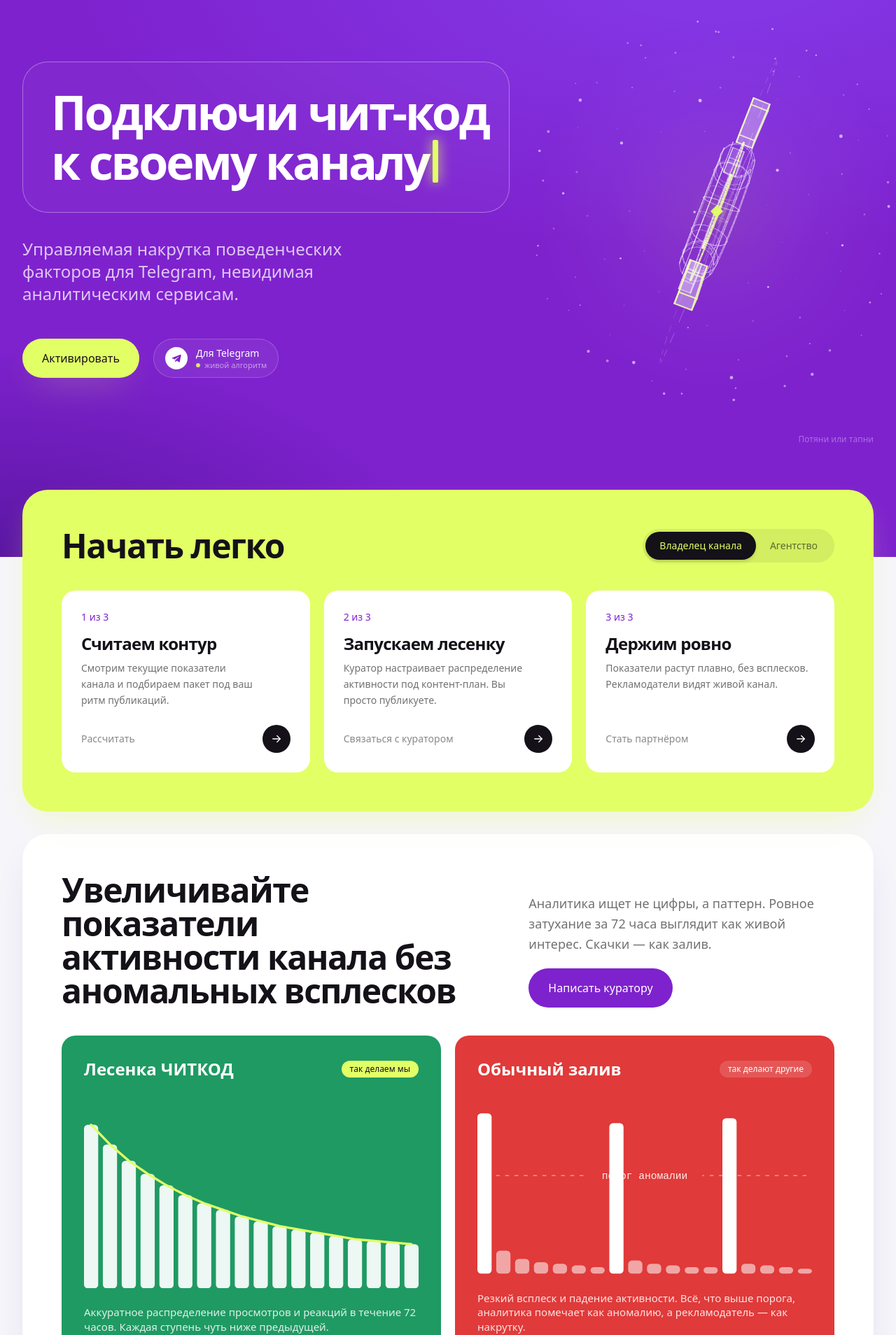
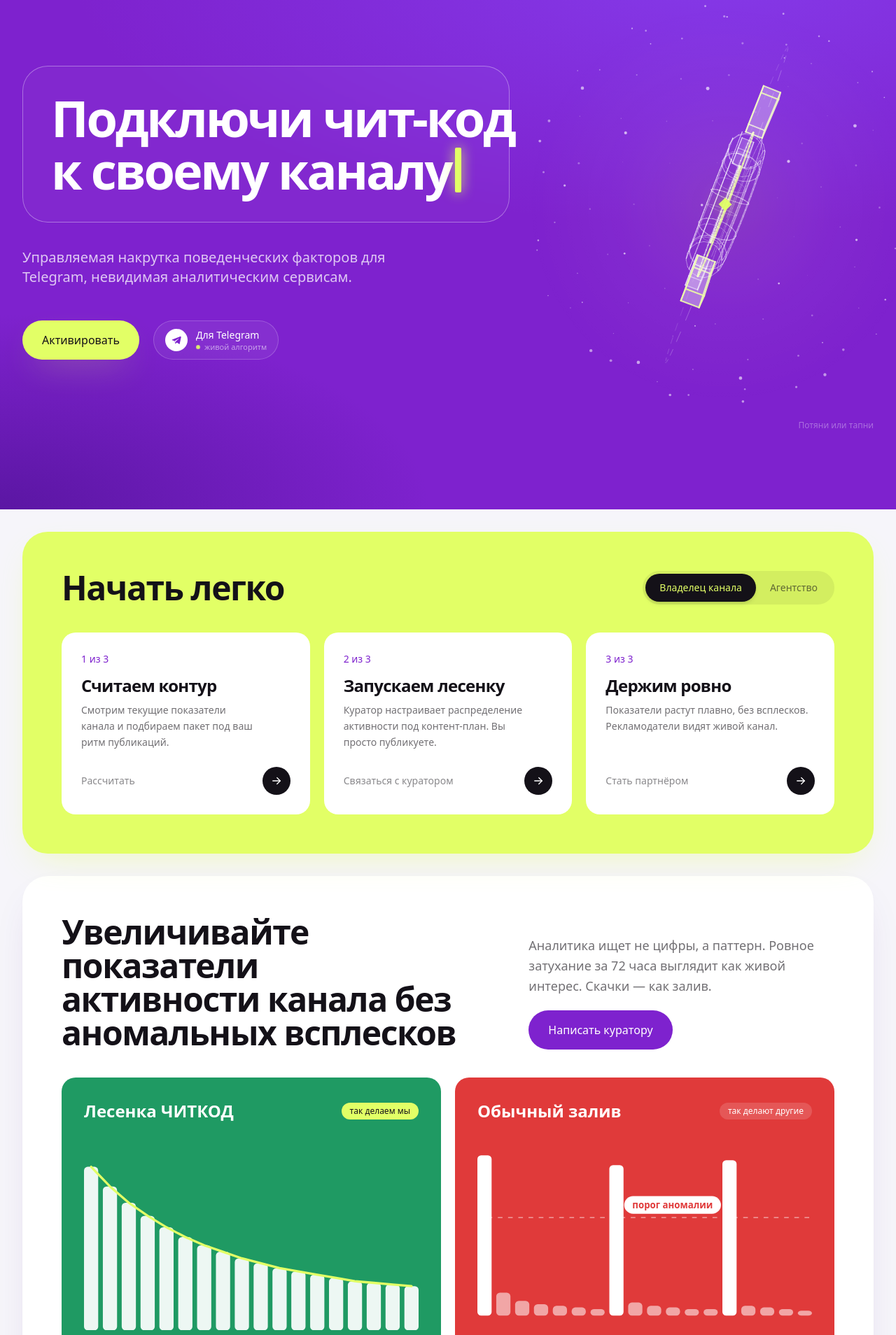
Before and after one commit to oliversmith7689-dev/chitcode-site, a React (Vite) app: page / in a window 1280 px wide. Shown: the part 120-2028 px from the top of the page at 70% size. Built offline with nearby package versions, Linux system fonts and the light colour scheme.

Commit message:
fix: вёрстка на широких экранах — контейнер до 1600px, убран ступенчатый обрыв фиолетового, читаемый порог аномалии

```diff
--- a/App.tsx
+++ b/App.tsx
@@ -64,7 +64,7 @@ const App: React.FC = () => {
       <Header />
       <Hero />
 
-      <main className="relative -mt-16 md:-mt-24 z-10 space-y-6 md:space-y-8 pb-6 md:pb-8">
+      <main className="relative z-10 pt-6 md:pt-8 space-y-6 md:space-y-8 pb-6 md:pb-8">
         <section id="start" className="scroll-mt-24"><StartEasy role={role} setRole={setRole} /></section>
         <section><SmoothVsSpike /></section>
         <section className="py-10 md:py-16"><ComparisonSection role={role} /></section>
--- a/components/ComparisonSection.tsx
+++ b/components/ComparisonSection.tsx
@@ -49,7 +49,7 @@ const ComparisonSection: React.FC<{ role: UserRole }> = ({ role }) => {
         {role === 'agency' ? 'Результат для клиента за 24 часа' : 'Результат за 24 часа'}
       </h2>
 
-      <div className="grid md:grid-cols-2 gap-4 md:gap-6 max-w-6xl mx-auto">
+      <div className="grid md:grid-cols-2 gap-4 md:gap-6">
         <div className="card p-7 sm:p-10 md:p-12 flex flex-col justify-between">
           <div>
             <div className="text-sm text-brand-ink/40 mb-10">Обычный путь</div>
--- a/components/Hero.tsx
+++ b/components/Hero.tsx
@@ -9,18 +9,18 @@ const Hero: React.FC = () => (
     <div className="absolute inset-0 -z-10 bg-brand-purple" />
     <div className="absolute inset-0 -z-10 bg-[radial-gradient(120%_80%_at_80%_0%,rgba(139,77,255,.55),transparent_60%),radial-gradient(80%_60%_at_0%_100%,rgba(76,17,145,.7),transparent_60%)]" />
 
-    <div className="container-x relative pt-6 md:pt-10 pb-28 md:pb-40">
+    <div className="container-x relative pt-6 md:pt-10 pb-20 md:pb-28">
       <div className="grid lg:grid-cols-12 gap-8 items-center">
         {/* Текст */}
         <div className="lg:col-span-7 relative z-10">
           <div className="inline-block rounded-[28px] md:rounded-[36px] border border-white/35 px-5 py-5 sm:px-8 sm:py-7 md:px-10 md:py-9 backdrop-blur-[2px] bg-white/[.03] relative max-w-full">
-            <h1 className="text-white text-[34px] leading-[1.04] sm:text-[52px] md:text-[60px] lg:text-[56px] xl:text-[68px] 2xl:text-[76px] tracking-[-0.045em] font-semibold sm:whitespace-nowrap">
+            <h1 className="text-white text-[34px] leading-[1.04] sm:text-[52px] md:text-[60px] lg:text-[58px] xl:text-[72px] 2xl:text-[88px] tracking-[-0.045em] font-semibold sm:whitespace-nowrap">
               Подключи чит-код<br />
               к своему каналу<span className="caret" aria-hidden="true" />
             </h1>
           </div>
 
-          <p className="mt-7 md:mt-9 text-white/75 text-lg md:text-2xl max-w-xl leading-snug">
+          <p className="mt-7 md:mt-9 text-white/75 text-lg md:text-xl 2xl:text-2xl max-w-xl 2xl:max-w-2xl leading-snug">
             Управляемая накрутка поведенческих факторов для Telegram, невидимая аналитическим сервисам.
           </p>
 
@@ -43,7 +43,7 @@ const Hero: React.FC = () => (
 
         {/* Ядро — 3D-логотип */}
         <div className="lg:col-span-5 relative">
-          <Kernel className="h-[300px] sm:h-[380px] lg:h-[560px] xl:h-[620px] -mt-6 lg:mt-0 lg:-mr-10" />
+          <Kernel className="h-[300px] sm:h-[380px] lg:h-[520px] xl:h-[600px] 2xl:h-[680px] -mt-6 lg:mt-0 lg:-mr-16 2xl:-mr-24" />
           <p className="text-center lg:text-right text-white/35 text-xs mt-2 hidden sm:block select-none">Потяни или тапни</p>
         </div>
       </div>
--- a/components/SmoothVsSpike.tsx
+++ b/components/SmoothVsSpike.tsx
@@ -18,9 +18,11 @@ const Bars: React.FC<{ data: number[]; tone: 'moss' | 'rose'; on: boolean }> = (
       {/* порог подозрения */}
       {tone === 'rose' && (
         <>
-          <line x1="0" x2={W} y1={y(60)} y2={y(60)} stroke="white" strokeOpacity=".55" strokeDasharray="4 6" />
-          <rect x={W / 2 - 62} y={y(60) - 10} width="124" height="20" rx="10" fill="#E03A3A" />
-          <text x={W / 2} y={y(60) + 4} textAnchor="middle" fontSize="11" fill="white" fillOpacity=".9" className="font-mono">порог аномалии</text>
+          <line x1="0" x2={W} y1={y(60)} y2={y(60)} stroke="white" strokeOpacity=".6" strokeDasharray="5 6" />
+          <g transform={`translate(210 ${y(60)})`}>
+            <rect x="-52" y="-23" width="104" height="19" rx="9.5" fill="white" />
+            <text x="0" y="-9.5" textAnchor="middle" fontSize="10" fill="#E03A3A" fontWeight="600">порог аномалии</text>
+          </g>
         </>
       )}
       {data.map((v, i) => (
--- a/index.css
+++ b/index.css
@@ -27,7 +27,7 @@
 }
 
 @layer components {
-  .container-x { @apply max-w-7xl mx-auto px-5 sm:px-8; }
+  .container-x { @apply w-full max-w-7xl 2xl:max-w-[1600px] mx-auto px-5 sm:px-8 2xl:px-12; }
   .btn {
     @apply relative inline-flex items-center justify-center gap-2 rounded-full font-medium select-none overflow-hidden isolate;
     transition: transform .25s cubic-bezier(.2,.8,.2,1), box-shadow .25s cubic-bezier(.2,.8,.2,1), background-color .25s, color .25s;
```
